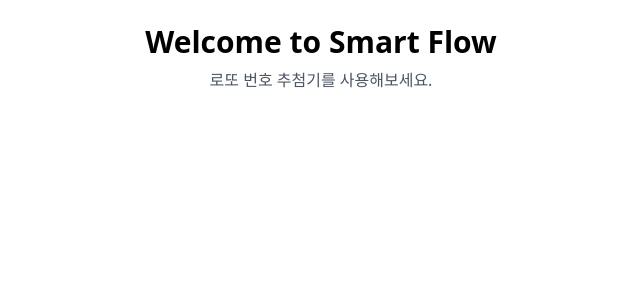
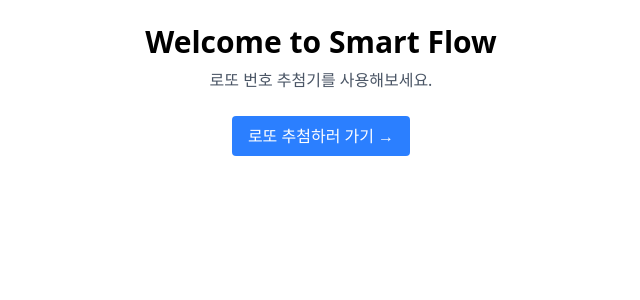
Before and after one commit to gusdnr205/samartBoard, a React (Vite) app in the folder smartflow/: page / in a window 1280 px wide. Shown: the top 300 px of the page, without its empty margins (319-959 px from the left). Built offline with nearby package versions, Linux system fonts and the light colour scheme.

Commit message:
홈 변경

```diff
--- a/smartflow/src/pages/Home.tsx
+++ b/smartflow/src/pages/Home.tsx
@@ -1,9 +1,17 @@
-// Home.tsx
+import { Link } from 'react-router-dom';
+
 export default function Home() {
   return (
     <div className="p-6 text-center">
       <h1 className="text-3xl font-bold">Welcome to Smart Flow</h1>
       <p className="mt-2 text-gray-600">로또 번호 추첨기를 사용해보세요.</p>
+
+      <Link
+        to="/lotto"
+        className="inline-block mt-6 px-4 py-2 bg-blue-500 text-white rounded hover:bg-blue-600 transition"
+      >
+        로또 추첨하러 가기 →
+      </Link>
     </div>
   );
 }
```
Lines whose indentation alone changed are shown as unchanged.
